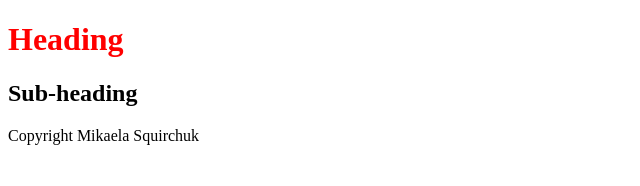
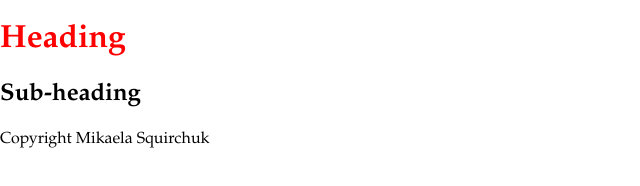
Before and after one commit to mikaelasquirchuk/dat8syd-project, a plain HTML site: page index.html in a window 1280 px wide. Shown: the whole page, without its empty margins (0-640 px from the left). Drawn offline with Linux system fonts and the light colour scheme.

Commit message:
edit css

```diff
--- a/css/styles.css
+++ b/css/styles.css
@@ -1,3 +1,9 @@
+html, body {
+	margin: 0;
+	padding: 0;
+	font-family: Garamond, serif;
+}
+
 h1 {
 	color:red;
 }
```
